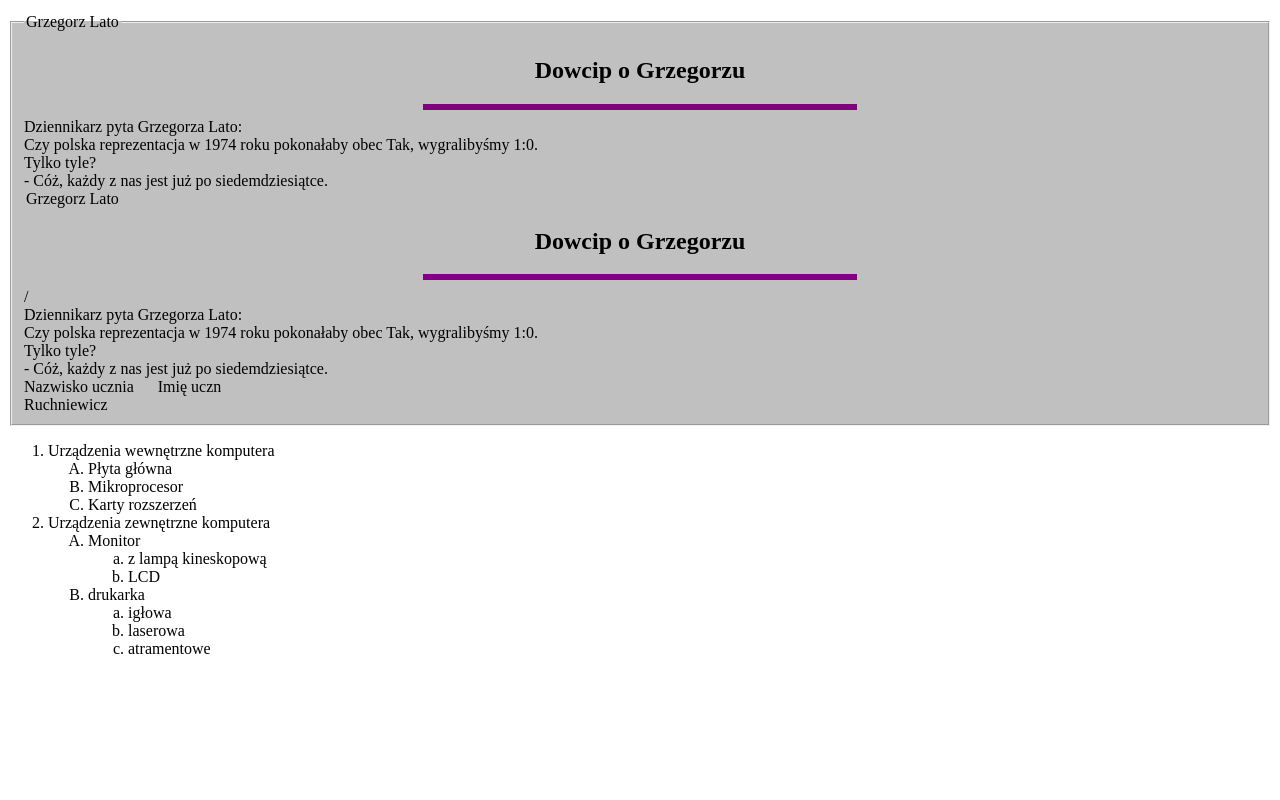
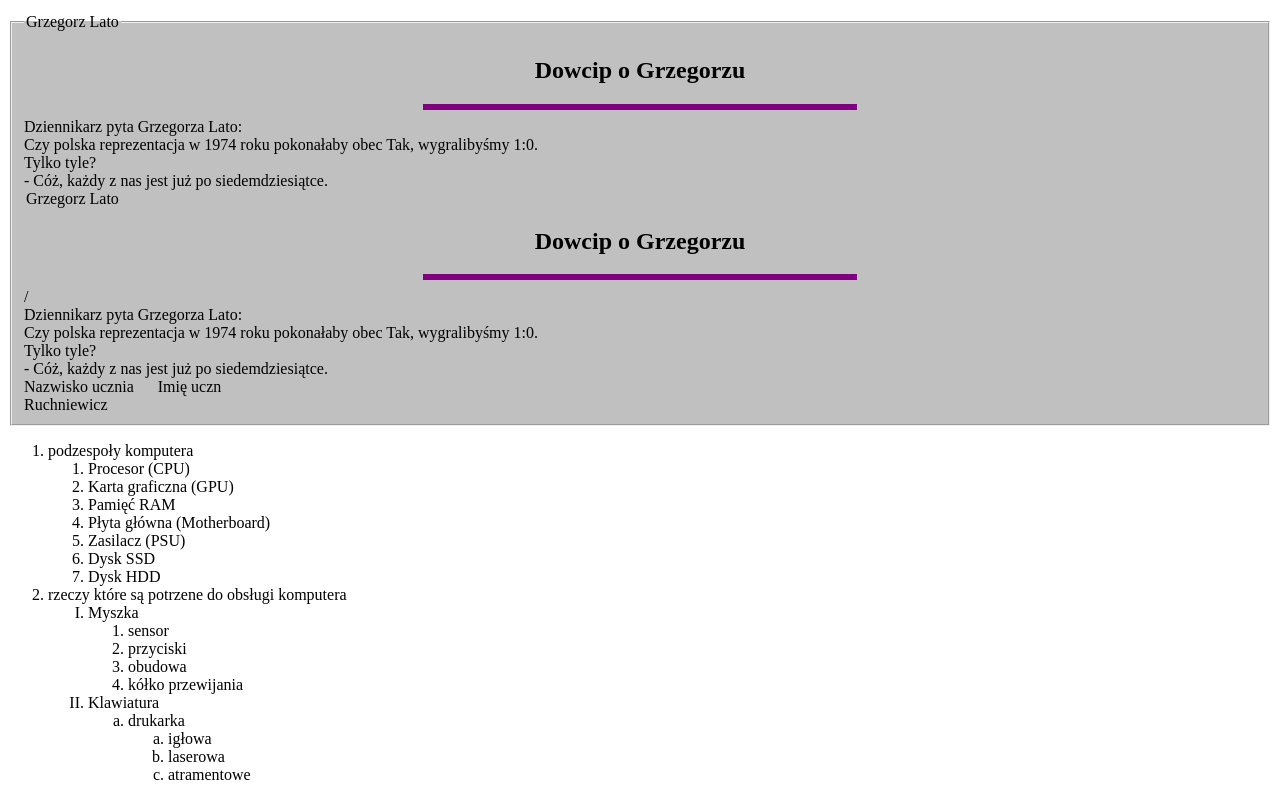
Before and after one commit to Dominik1447/index.html, a plain HTML site: page index.html in a window 1280 px wide. Shown: the part 1994-2794 px from the top of the page. Before the commit the page ends 2668 px from the top, so only its background shows below. Drawn offline with Linux system fonts and the light colour scheme.

Commit message:
Update index.html

```diff
--- a/index.html
+++ b/index.html
@@ -79,24 +79,31 @@ Ruchniewicz&nbsp;&nbsp;&nbsp;&nbsp;&nbsp;&nbsp;&nbsp;&nbsp </fieldset>
 
 
 <OL>
-<LI>  Urządzenia wewnętrzne komputera
-<OL type=A>
-<LI> Płyta główna
-<LI> Mikroprocesor
-<LI> Karty rozszerzeń
+<LI> podzespoły komputera
+<OL type=circle>
+<LI> Procesor (CPU)
+<LI> Karta graficzna (GPU)
+<LI> Pamięć RAM
+<LI> Płyta główna (Motherboard)
+<LI> Zasilacz (PSU)
+<LI> Dysk SSD
+<LI> Dysk HDD
 </OL>
 
 
 
-<LI> Urządzenia zewnętrzne komputera
-<OL type=A>
-<LI> Monitor
+<LI> rzeczy które są potrzene do obsługi komputera
+<OL type=I>
+<LI> Myszka
+<OL type=square>
+<LI> sensor
+<LI> przyciski
+<LI> obudowa
+<LI> kółko przewijania
+
+</OL>
+    <LI> Klawiatura
 <OL type=a>
-<LI> z lampą kineskopową
-<LI> LCD
-</OL>
-
-
 
 <LI> drukarka
 <OL type=a>
```
